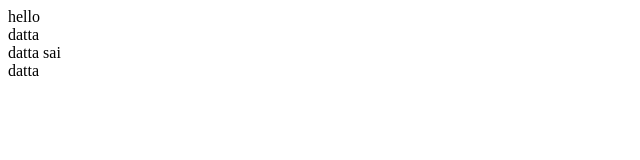
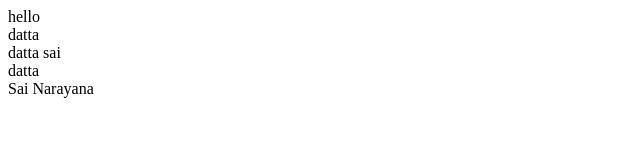
Before and after one commit to DATTASNSN/Github_demo, a plain HTML site: page index.html in a window 1280 px wide. Shown: the whole page, without its empty margins (0-640 px from the left). Drawn offline with Linux system fonts and the light colour scheme.

Commit message:
Updated index.html

```diff
--- a/index.html
+++ b/index.html
@@ -2,3 +2,4 @@
 <div>datta</div>
 <div>datta sai</div>
 <div>datta</div>
+<div>Sai Narayana</div>
```
